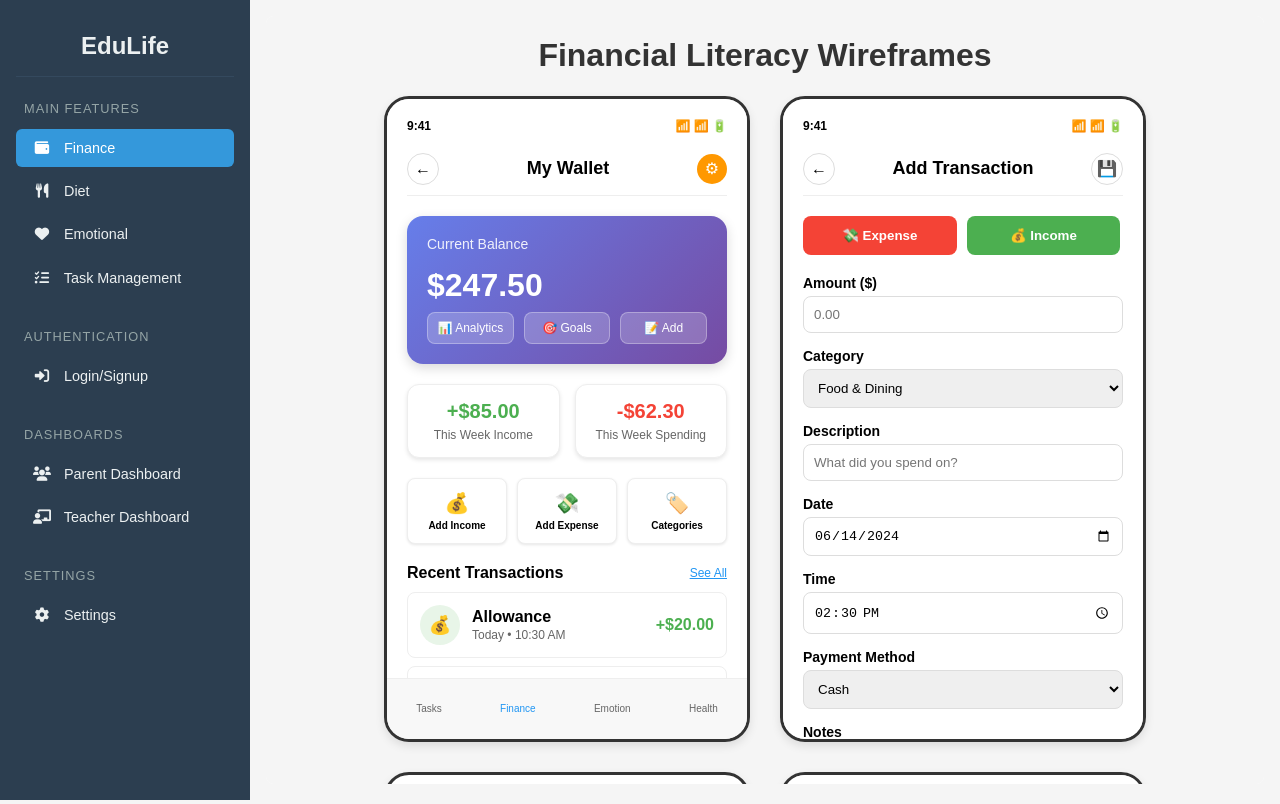
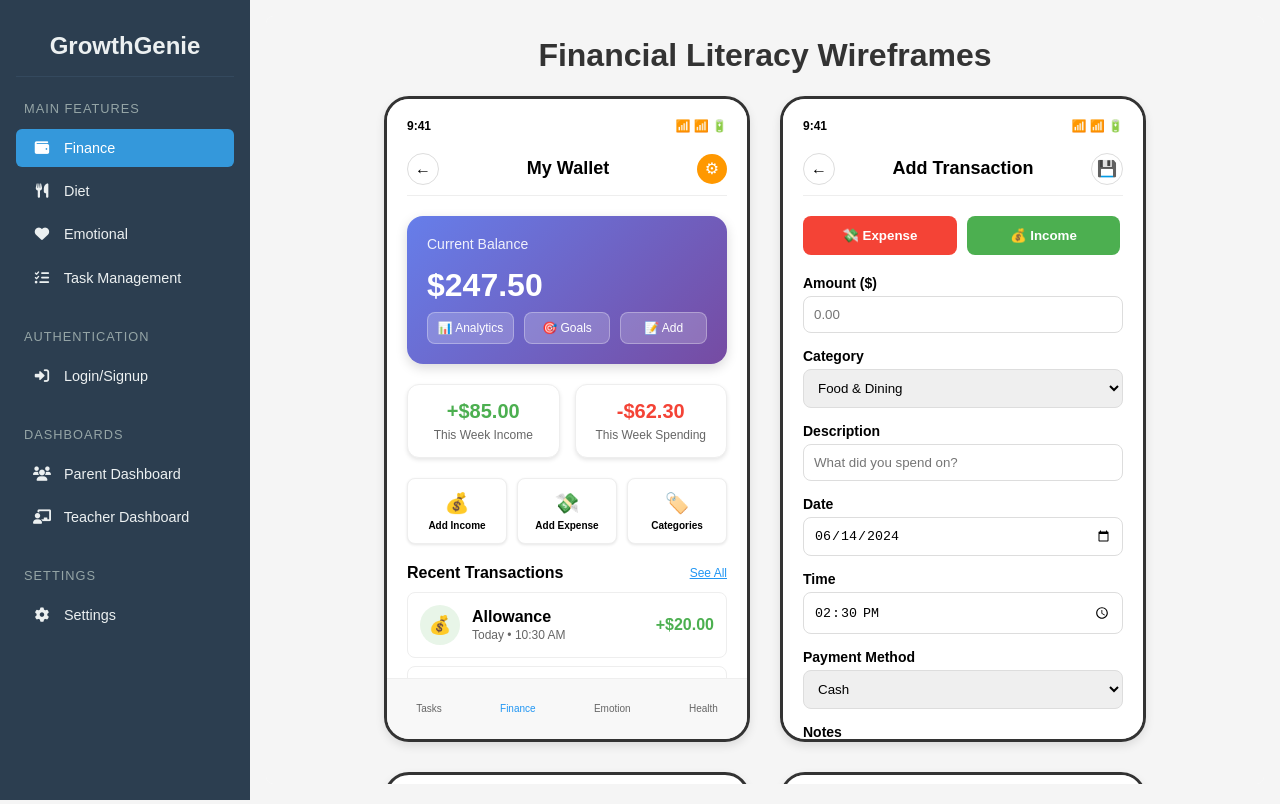
Before and after one commit to 0rajnishk/se-wireframe, a plain HTML site: page index.html in a window 1280 px wide. Drawn offline with Linux system fonts and the light colour scheme.

Commit message:
app name

```diff
--- a/index.html
+++ b/index.html
@@ -132,7 +132,7 @@
 <body>
     <nav class="sidebar">
         <div class="logo-section">
-            <h1>EduLife</h1>
+            <h1>GrowthGenie</h1>
         </div>
 
         <div class="nav-section">
```
